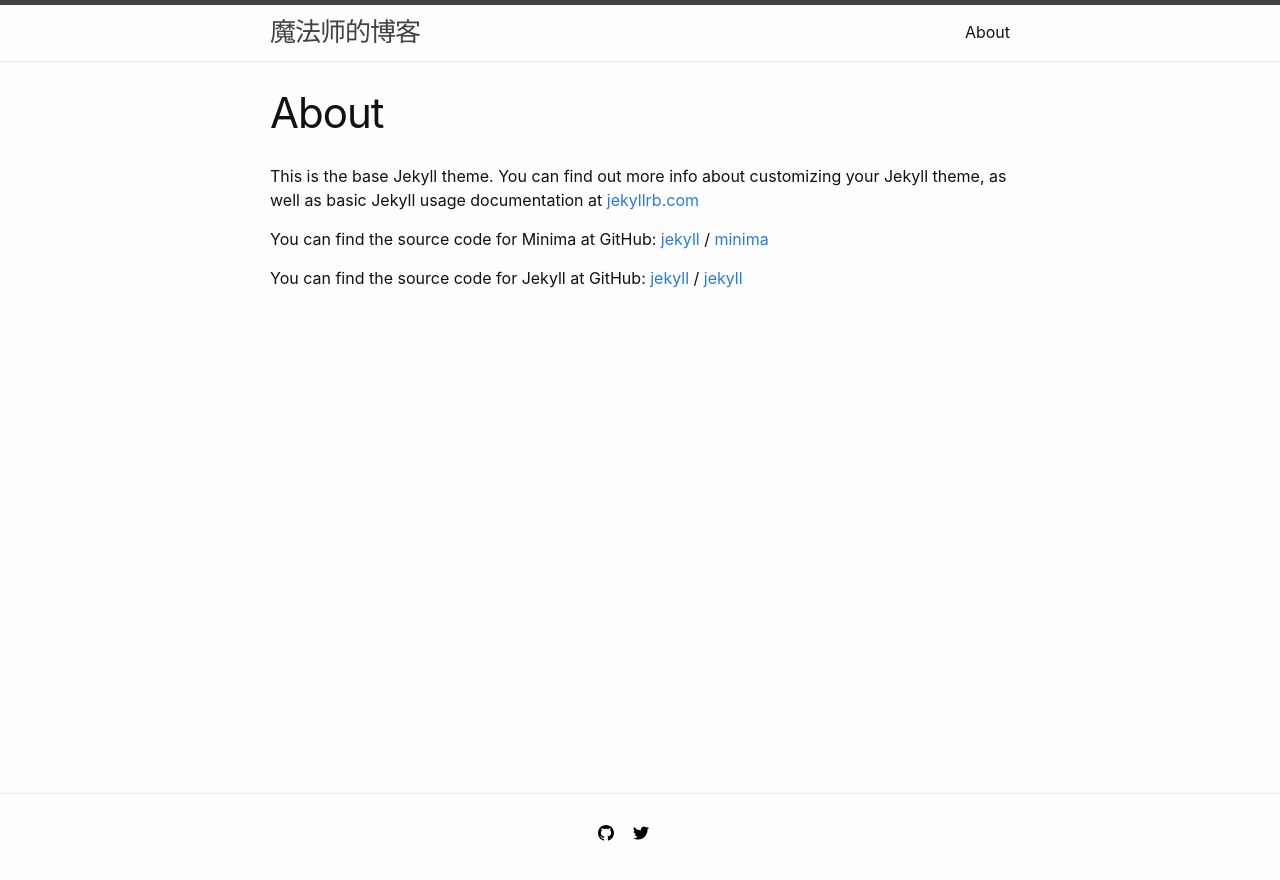
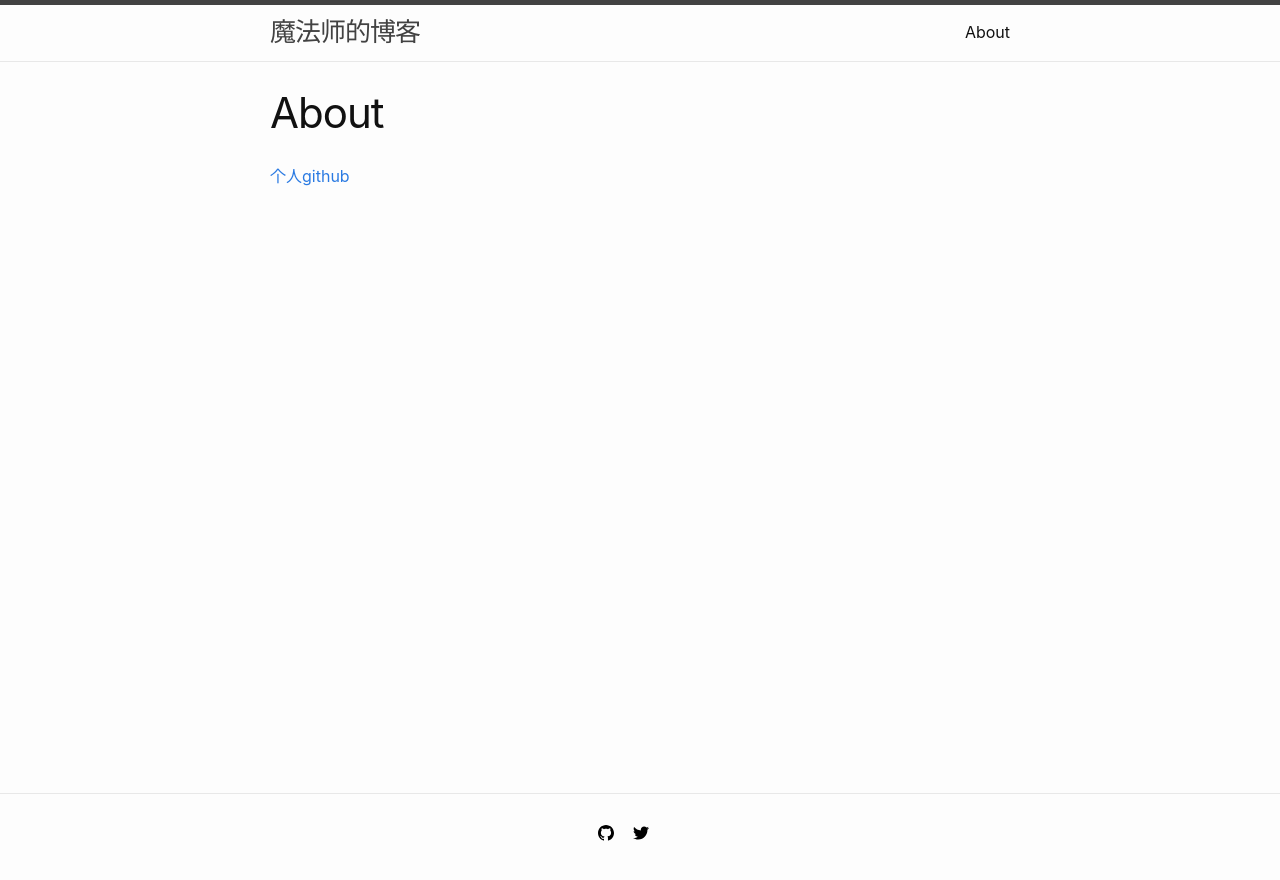
Before and after one commit to zane133/zane133.github.io, a Jekyll site: the page built from about.md, in a window 1280 px wide. Shown: the top 880 px of the page. Built offline with Jekyll 4.4.1, drawn with Linux system fonts in a browser that asks for light colours; nearby versions of some CDN libraries.

Commit message:
Update about.md

```diff
--- a/about.md
+++ b/about.md
@@ -4,15 +4,4 @@ title: About
 permalink: /about/
 ---
 
-This is the base Jekyll theme. You can find out more info about customizing your Jekyll theme, as well as basic Jekyll usage documentation at [jekyllrb.com](https://jekyllrb.com/)
-
-You can find the source code for Minima at GitHub:
-[jekyll][jekyll-organization] /
-[minima](https://github.com/jekyll/minima)
-
-You can find the source code for Jekyll at GitHub:
-[jekyll][jekyll-organization] /
-[jekyll](https://github.com/jekyll/jekyll)
-
-
-[jekyll-organization]: https://github.com/jekyll
+[个人github](https://github.com/zane133)
```
